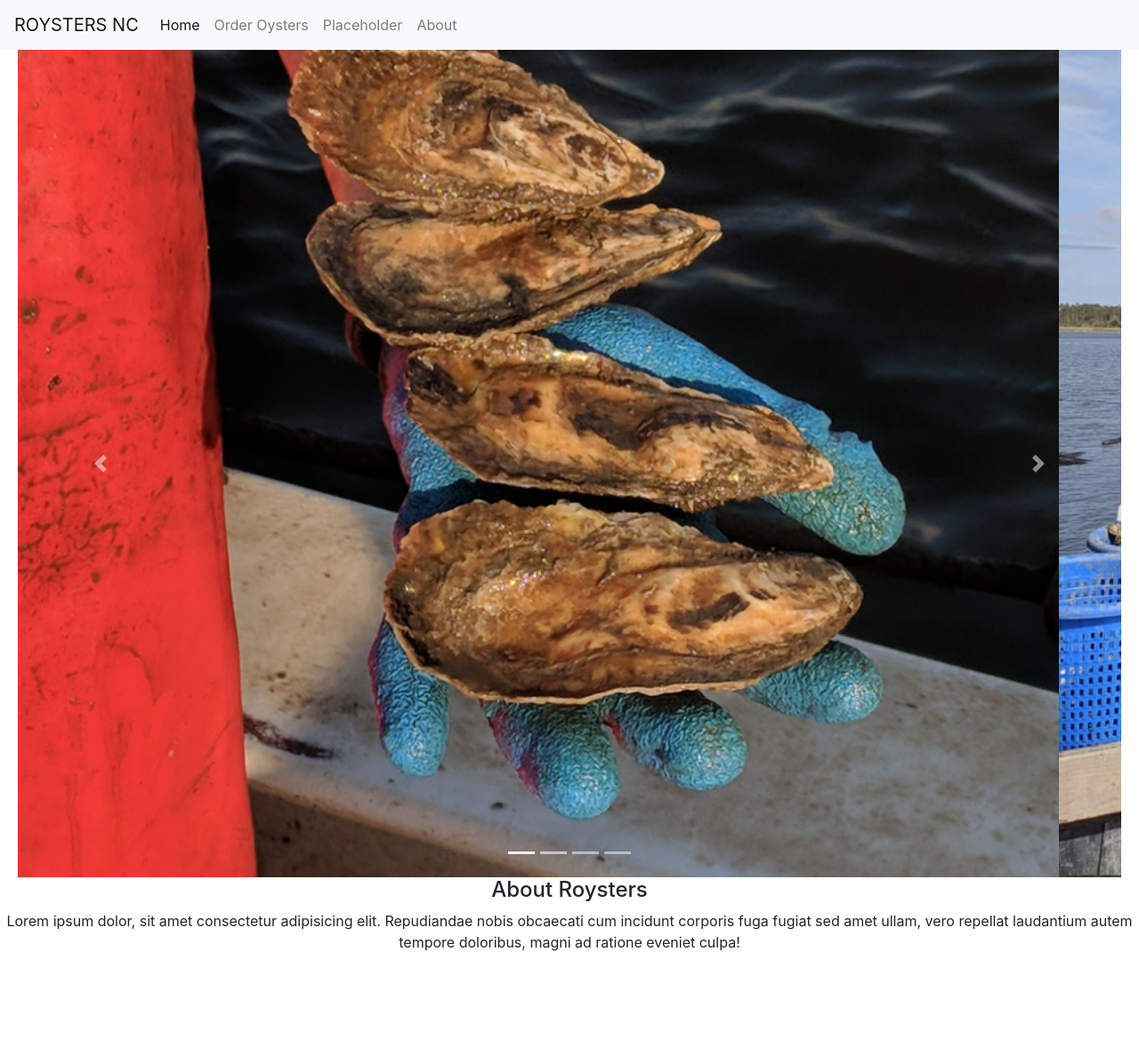
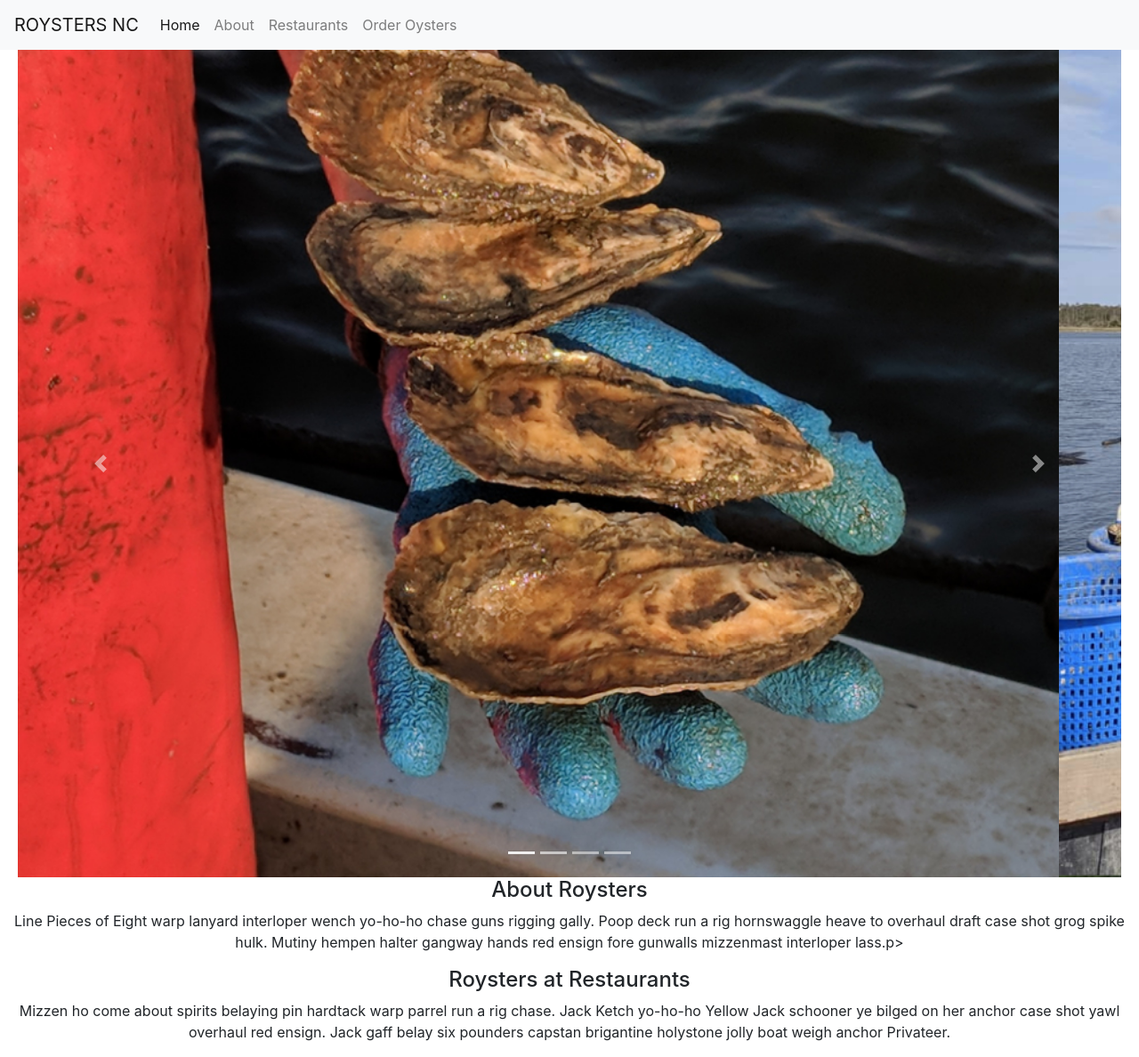
Before and after one commit to nosremetnarg/RoystersNC, a website: page index.html in a window 1280 px wide. Shown: the whole page at 89% size. Before the commit the page ends 1087 px from the top, so only its background shows below. Drawn offline with nearby package versions, Linux system fonts and the light colour scheme.

Commit message:
updating nav bar and mocking up section with pirate lorem

```diff
--- a/index.html
+++ b/index.html
@@ -21,9 +21,10 @@
             <div class="collapse navbar-collapse" id="navbarNavAltMarkup">
                 <div class="navbar-nav">
                     <a class="nav-item nav-link active" href="#">Home <span class="sr-only">(current)</span></a>
+                    <a class="nav-item nav-link" href="#about-me">About</a>
+                    <a class="nav-item nav-link" href="#restaurants">Restaurants</a>
                     <a class="nav-item nav-link" href="#">Order Oysters</a>
-                    <a class="nav-item nav-link" href="#">Placeholder</a>
-                    <a class="nav-item nav-link" href="#about-me">About</a>
+
                     <!-- <a class="nav-item nav-link disabled" href="#">Disabled</a> -->
                 </div>
             </div>
@@ -67,9 +68,13 @@
             <div class="flex-row">
                 <h4 class="section-title primary-border">About Roysters</h4>
             </div>
-            <p>Lorem ipsum dolor, sit amet consectetur adipisicing elit. Repudiandae nobis obcaecati cum incidunt
-                corporis fuga fugiat sed amet ullam, vero repellat laudantium autem tempore doloribus, magni ad ratione
-                eveniet culpa!</p>
+            <p>Line Pieces of Eight warp lanyard interloper wench yo-ho-ho chase guns rigging gally. Poop deck run a rig hornswaggle heave to overhaul draft case shot grog spike hulk. Mutiny hempen halter gangway hands red ensign fore gunwalls mizzenmast interloper lass.p>
+        </section>
+        <section id="restaurants">
+            <div class="flex-row">
+                <h4 class="section-title primary-border">Roysters at Restaurants </h4>
+            </div>
+            <p>Mizzen ho come about spirits belaying pin hardtack warp parrel run a rig chase. Jack Ketch yo-ho-ho Yellow Jack schooner ye bilged on her anchor case shot yawl overhaul red ensign. Jack gaff belay six pounders capstan brigantine holystone jolly boat weigh anchor Privateer.</p>
         </section>
     </div>
 
```
